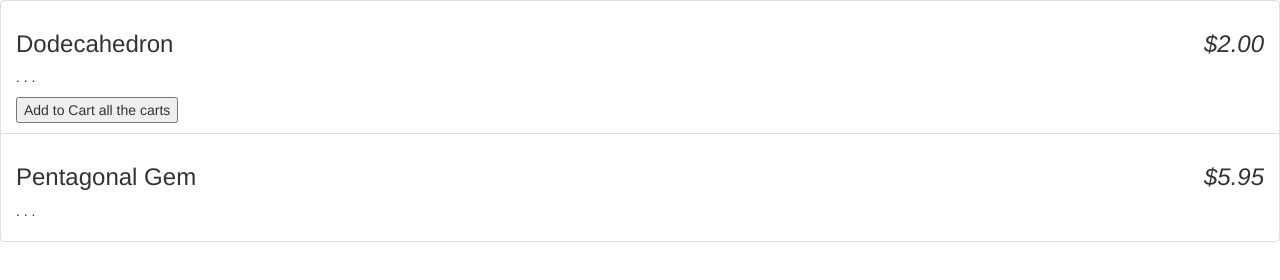
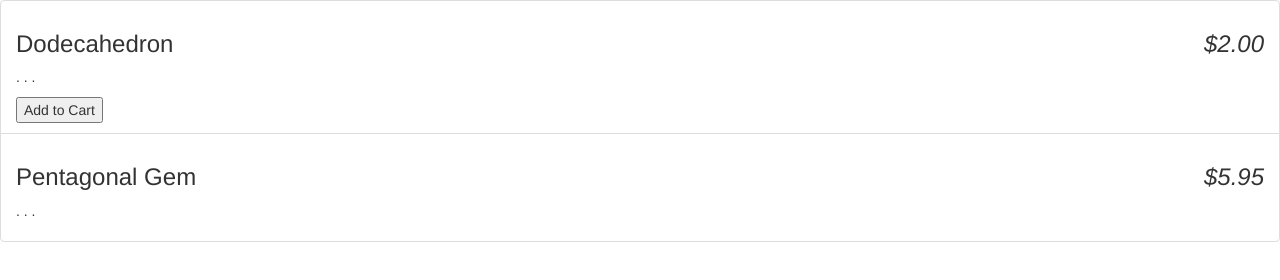
Before and after one commit to mfbrown/angular_project, a plain HTML site: page index.html in a window 1280 px wide. Drawn offline with nearby package versions, Linux system fonts and the light colour scheme.

Commit message:
Still more branch testing

```diff
--- a/index.html
+++ b/index.html
@@ -29,7 +29,7 @@
           <em class="pull-right">{{product.price | currency }}</em>
         </h3>
         <p> {{product.description}} </p>
-        <button ng-show="product.canPurchase">Add to Cart all the carts</button>
+        <button ng-show="product.canPurchase">Add to Cart </button>
       </li>
     </ul>
 
```
